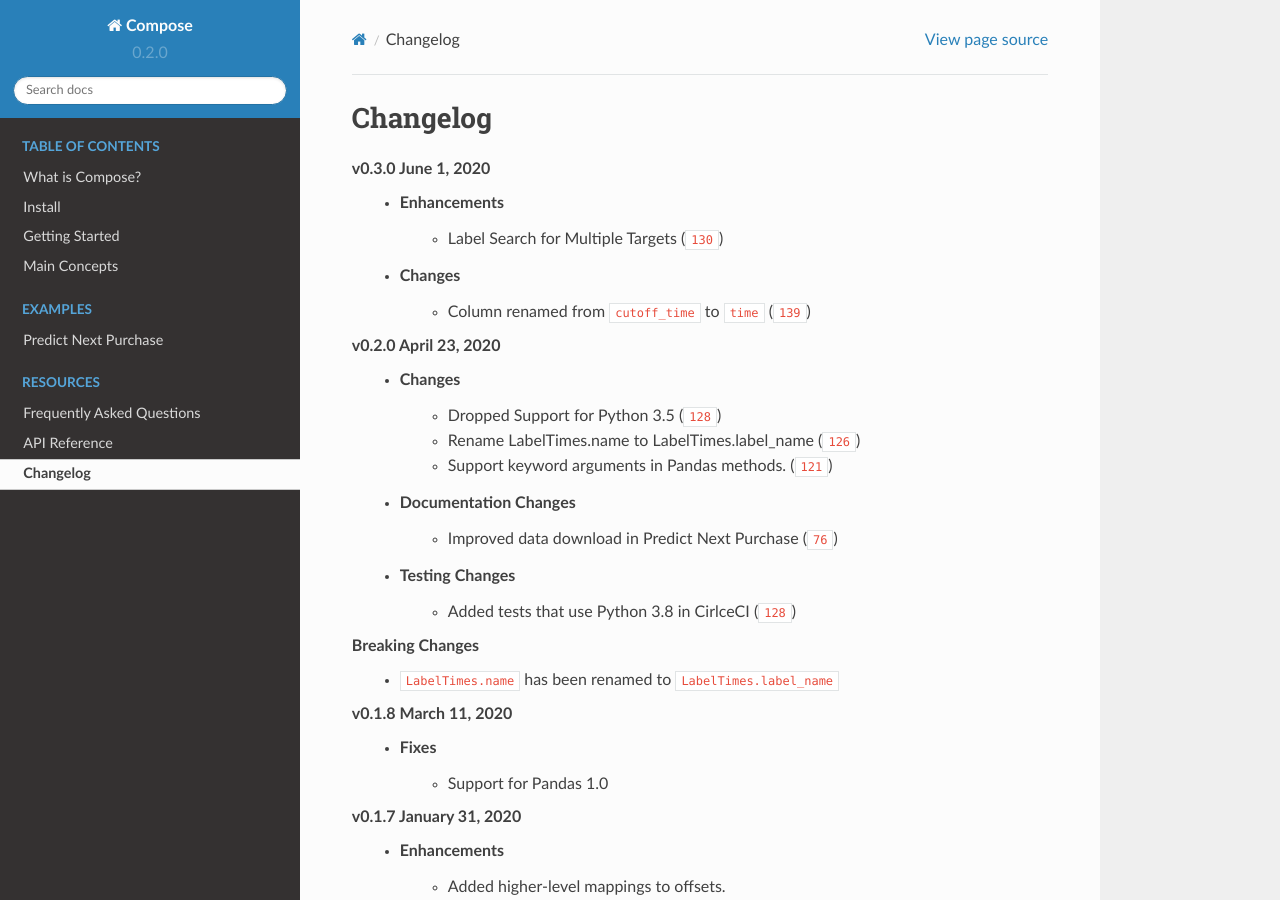
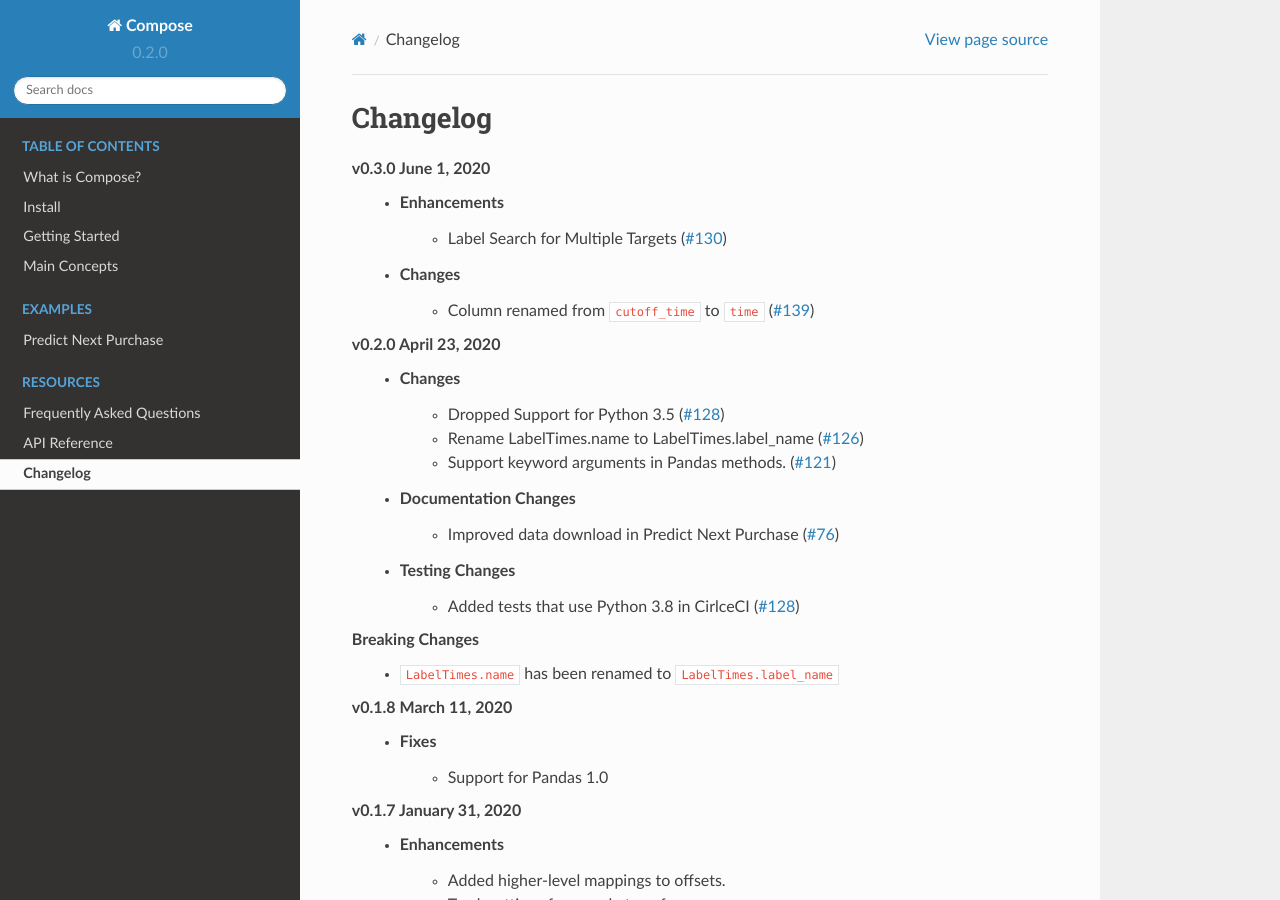
Before and after one commit to alteryx/compose, a Sphinx documentation site: the page built from docs/source/changelog.rst, in a window 1280 px wide and 900 px high. Built offline with Sphinx 7.4.7 and the Read the Docs theme 2.0.0, drawn with Linux system fonts in a browser that asks for light colours; comment, search, counter and statistics services are not loaded; cross-references to code outside the pages are shown as plain code; part of the change alters nothing that is shown.

Commit message:
adds external links

```diff
--- a/docs/source/conf.py
+++ b/docs/source/conf.py
@@ -43,6 +43,7 @@ extensions = [
     'sphinx.ext.intersphinx',
     'sphinx.ext.napoleon',
     'sphinx.ext.viewcode',
+    'sphinx.ext.extlinks',
 ]
 
 # Add any paths that contain templates here, relative to this directory.
@@ -179,6 +180,12 @@ epub_exclude_files = ['search.html']
 
 # -- Extension configuration -------------------------------------------------
 
+extlinks = {
+    'issue': ('https://github.com/FeatureLabs/compose/issues/%s', '#'),
+    'pr': ('https://github.com/FeatureLabs/compose/pull/%s', '#'),
+    'user': ('https://github.com/%s', '@')
+}
+
 autosummary_generate = ["api_reference.rst"]
 templates_path = ["_templates"]
 
@@ -186,4 +193,3 @@ def setup(app):
     app.add_stylesheet("style.css")
 
 html_show_sphinx = False
-intersphinx_mapping = {'featuretools': ('https://docs.featuretools.com/', None)}
```
